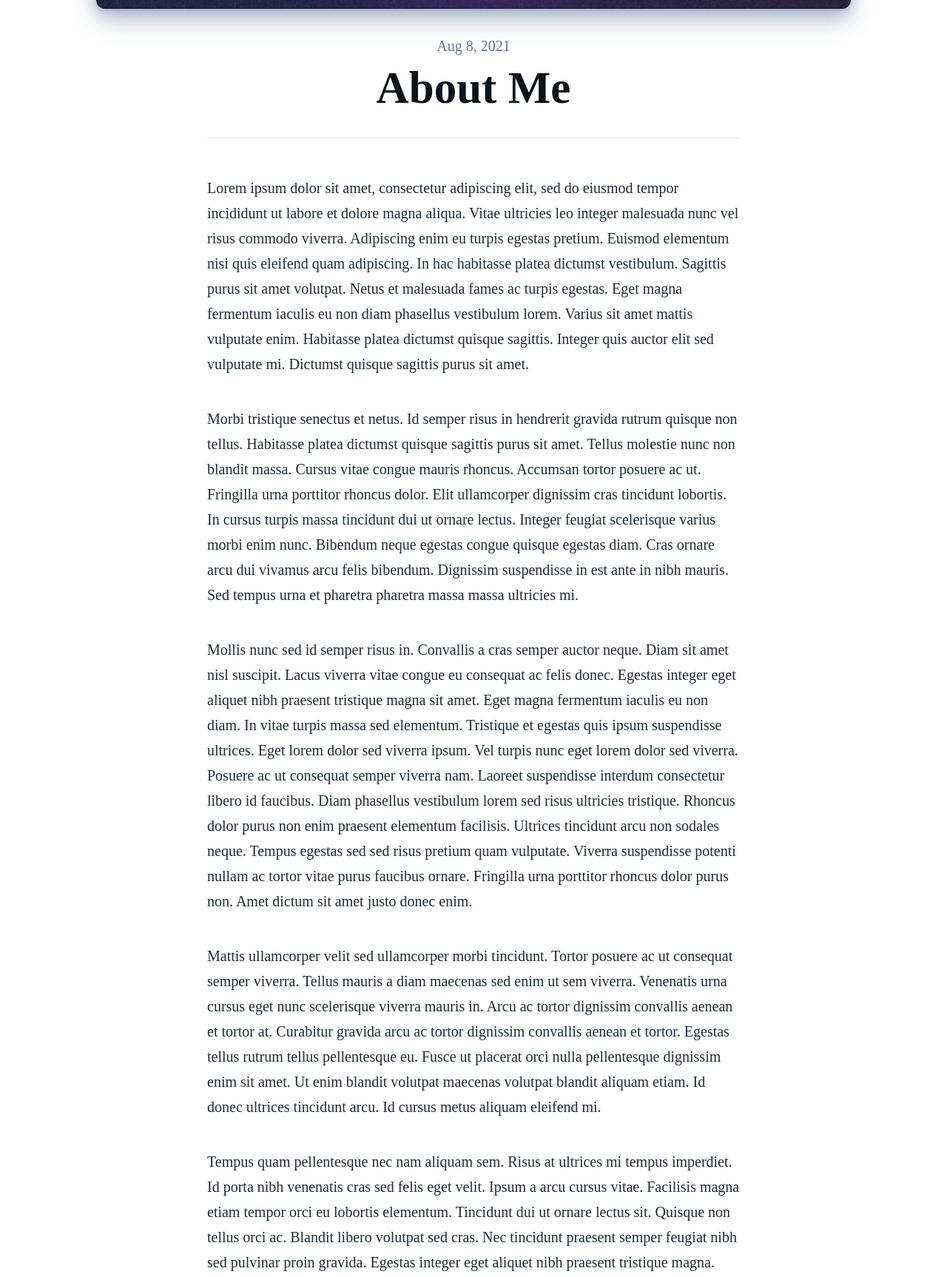
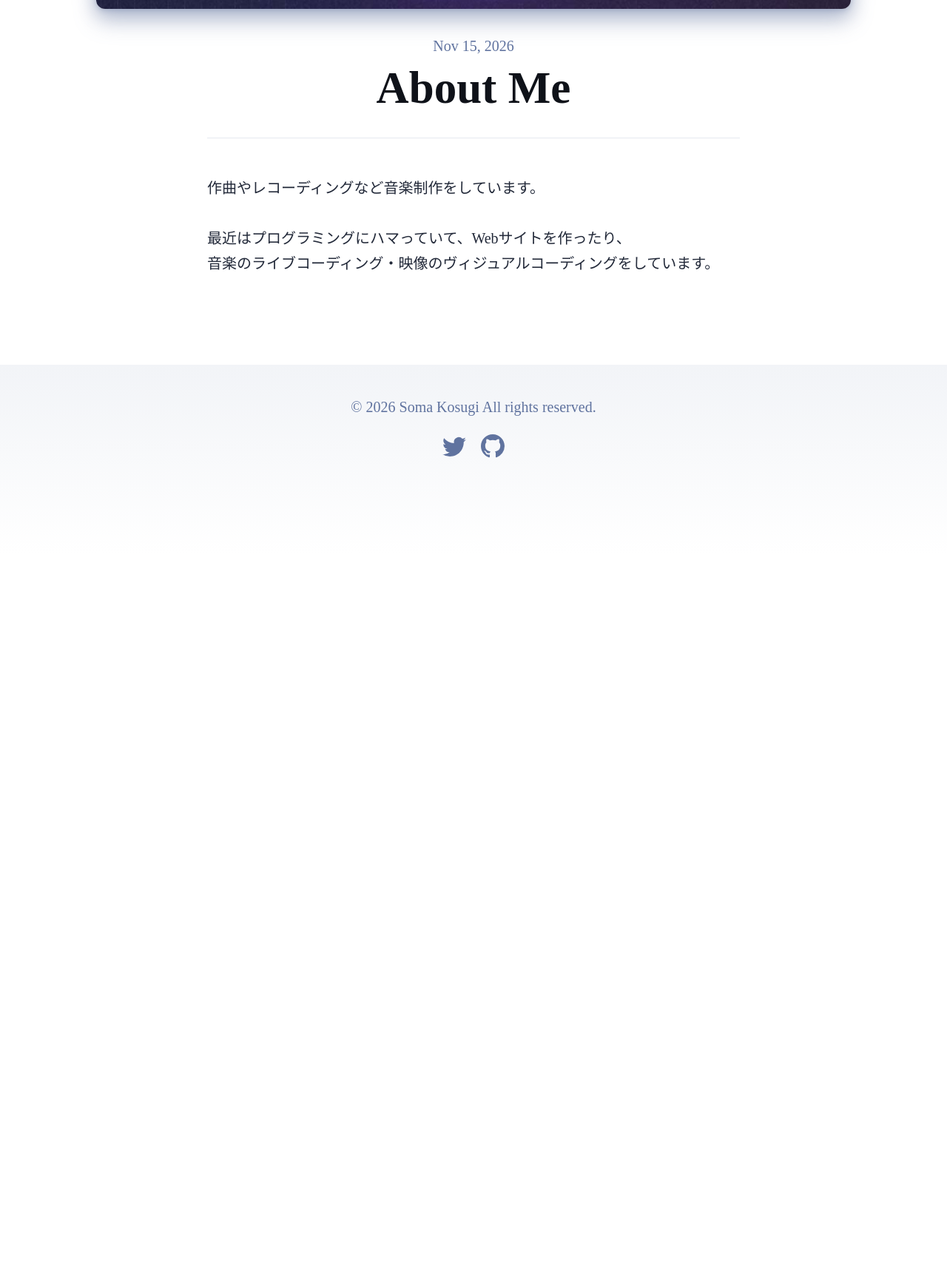
Before and after one commit to gitchx/gitchx.github.io, an Astro site: page /about in a window 1280 px wide. Shown: the part 636-2362 px from the top of the page at 74% size. After the commit the page ends 1385 px from the top, so only its background shows below. Built offline with nearby package versions, Linux system fonts and the light colour scheme; Astro itself is replaced by a stand-in of ours.

Commit message:
add: works

```diff
--- a/src/components/Header.astro
+++ b/src/components/Header.astro
@@ -10,7 +10,7 @@ import HeaderLink from './HeaderLink.astro';
 		</h2>
 		<div class="internal-links">
 			<HeaderLink href="/">Home</HeaderLink>
-			<HeaderLink href="/hydra">Codes</HeaderLink>
+			<HeaderLink href="/works-link">Works</HeaderLink>
 			<HeaderLink href="/about">About</HeaderLink>
 		</div>
 		<div class="social-links">
--- a/src/pages/about.astro
+++ b/src/pages/about.astro
@@ -6,58 +6,13 @@ import Layout from '../layouts/BlogPost.astro';
 <Layout
 	title="About Me"
 	description="Lorem ipsum dolor sit amet"
-	pubDate={new Date('August 08 2021')}
+	pubDate={new Date('Nov 15 2026')}
 	heroImage={AboutHeroImage}
 >
 	<p>
-		Lorem ipsum dolor sit amet, consectetur adipiscing elit, sed do eiusmod tempor incididunt ut
-		labore et dolore magna aliqua. Vitae ultricies leo integer malesuada nunc vel risus commodo
-		viverra. Adipiscing enim eu turpis egestas pretium. Euismod elementum nisi quis eleifend quam
-		adipiscing. In hac habitasse platea dictumst vestibulum. Sagittis purus sit amet volutpat. Netus
-		et malesuada fames ac turpis egestas. Eget magna fermentum iaculis eu non diam phasellus
-		vestibulum lorem. Varius sit amet mattis vulputate enim. Habitasse platea dictumst quisque
-		sagittis. Integer quis auctor elit sed vulputate mi. Dictumst quisque sagittis purus sit amet.
+    作曲やレコーディングなど音楽制作をしています。<br>
+    <br>
+    最近はプログラミングにハマっていて、Webサイトを作ったり、<br>音楽のライブコーディング・映像のヴィジュアルコーディングをしています。
 	</p>
 
-	<p>
-		Morbi tristique senectus et netus. Id semper risus in hendrerit gravida rutrum quisque non
-		tellus. Habitasse platea dictumst quisque sagittis purus sit amet. Tellus molestie nunc non
-		blandit massa. Cursus vitae congue mauris rhoncus. Accumsan tortor posuere ac ut. Fringilla urna
-		porttitor rhoncus dolor. Elit ullamcorper dignissim cras tincidunt lobortis. In cursus turpis
-		massa tincidunt dui ut ornare lectus. Integer feugiat scelerisque varius morbi enim nunc.
-		Bibendum neque egestas congue quisque egestas diam. Cras ornare arcu dui vivamus arcu felis
-		bibendum. Dignissim suspendisse in est ante in nibh mauris. Sed tempus urna et pharetra pharetra
-		massa massa ultricies mi.
-	</p>
-
-	<p>
-		Mollis nunc sed id semper risus in. Convallis a cras semper auctor neque. Diam sit amet nisl
-		suscipit. Lacus viverra vitae congue eu consequat ac felis donec. Egestas integer eget aliquet
-		nibh praesent tristique magna sit amet. Eget magna fermentum iaculis eu non diam. In vitae
-		turpis massa sed elementum. Tristique et egestas quis ipsum suspendisse ultrices. Eget lorem
-		dolor sed viverra ipsum. Vel turpis nunc eget lorem dolor sed viverra. Posuere ac ut consequat
-		semper viverra nam. Laoreet suspendisse interdum consectetur libero id faucibus. Diam phasellus
-		vestibulum lorem sed risus ultricies tristique. Rhoncus dolor purus non enim praesent elementum
-		facilisis. Ultrices tincidunt arcu non sodales neque. Tempus egestas sed sed risus pretium quam
-		vulputate. Viverra suspendisse potenti nullam ac tortor vitae purus faucibus ornare. Fringilla
-		urna porttitor rhoncus dolor purus non. Amet dictum sit amet justo donec enim.
-	</p>
-
-	<p>
-		Mattis ullamcorper velit sed ullamcorper morbi tincidunt. Tortor posuere ac ut consequat semper
-		viverra. Tellus mauris a diam maecenas sed enim ut sem viverra. Venenatis urna cursus eget nunc
-		scelerisque viverra mauris in. Arcu ac tortor dignissim convallis aenean et tortor at. Curabitur
-		gravida arcu ac tortor dignissim convallis aenean et tortor. Egestas tellus rutrum tellus
-		pellentesque eu. Fusce ut placerat orci nulla pellentesque dignissim enim sit amet. Ut enim
-		blandit volutpat maecenas volutpat blandit aliquam etiam. Id donec ultrices tincidunt arcu. Id
-		cursus metus aliquam eleifend mi.
-	</p>
-
-	<p>
-		Tempus quam pellentesque nec nam aliquam sem. Risus at ultrices mi tempus imperdiet. Id porta
-		nibh venenatis cras sed felis eget velit. Ipsum a arcu cursus vitae. Facilisis magna etiam
-		tempor orci eu lobortis elementum. Tincidunt dui ut ornare lectus sit. Quisque non tellus orci
-		ac. Blandit libero volutpat sed cras. Nec tincidunt praesent semper feugiat nibh sed pulvinar
-		proin gravida. Egestas integer eget aliquet nibh praesent tristique magna.
-	</p>
 </Layout>
```
Also changed, not shown: src/content/home.md (+21 -0 lines), src/content/works-link.md (added, +23 -0 lines), src/pages/works-link.astro (added, +23 -0 lines).
